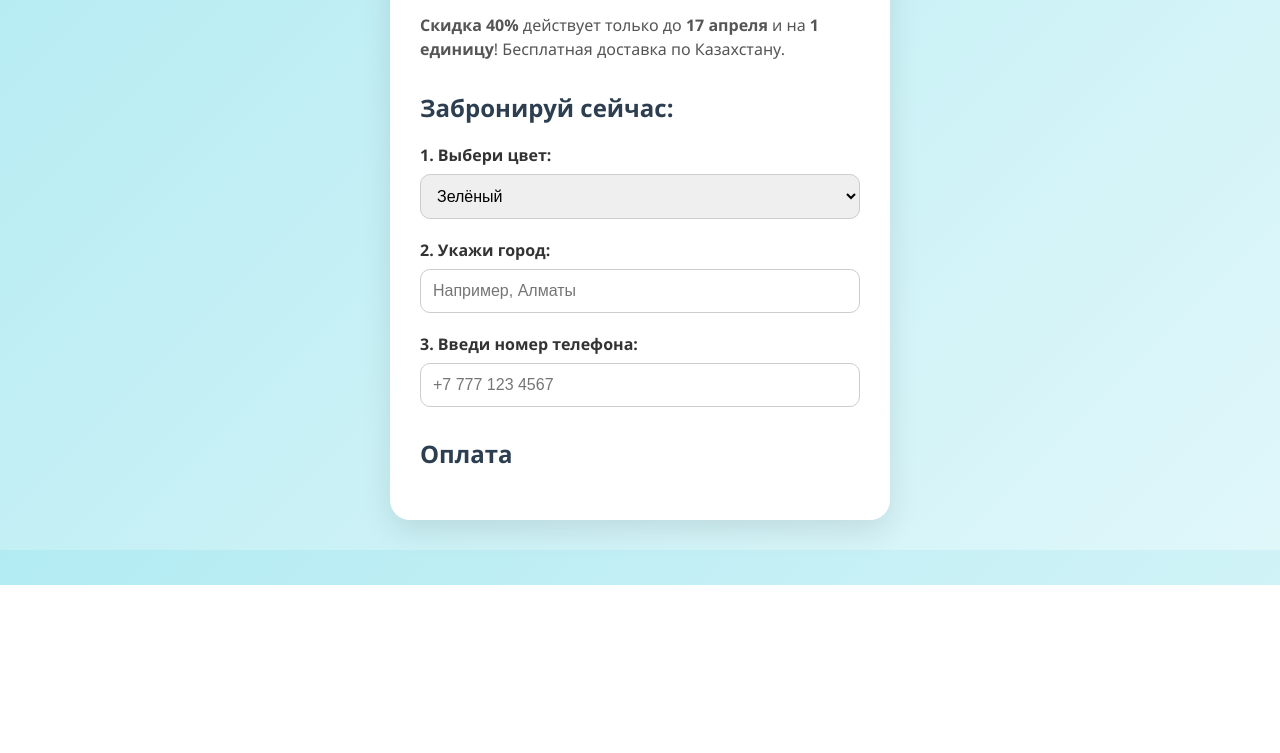
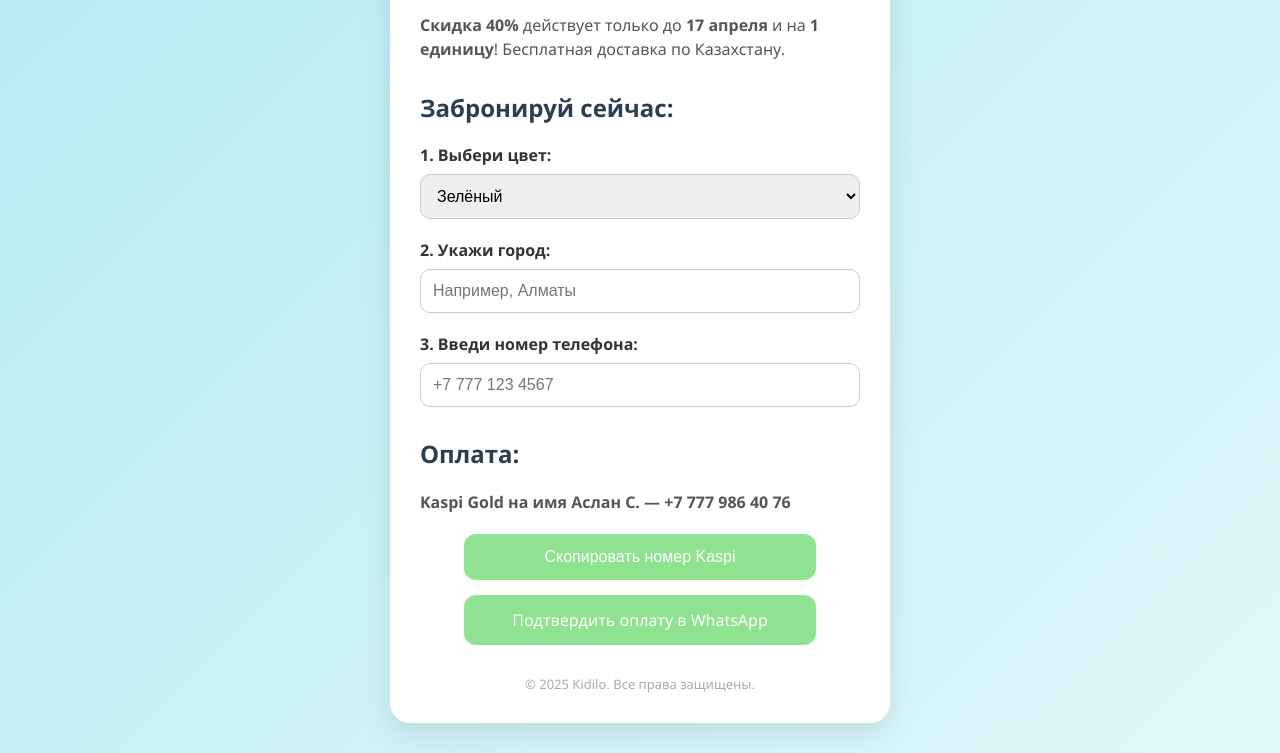
Before and after one commit to Owner131/site, a plain HTML site: page index.html in a window 1280 px wide. Shown: the part 215-968 px from the top of the page. Before the commit the page ends 800 px from the top, so only its background shows below. Drawn offline with Linux system fonts and the light colour scheme.

Commit message:
Update index.html

```diff
--- a/index.html
+++ b/index.html
@@ -5,50 +5,72 @@
   <meta name="viewport" content="width=device-width, initial-scale=1.0"/>
   <title>Kidilo — Предзаказ премиальной коляски</title>
   <style>
-    body {
+    * {
+      box-sizing: border-box;
+    }
+
+    html, body {
+      margin: 0;
+      padding: 0;
       font-family: 'Segoe UI', Tahoma, Geneva, Verdana, sans-serif;
       background: linear-gradient(135deg, #b2ebf2, #e0f7fa);
-      margin: 0;
-      padding: 30px 0;
+      min-height: 100%;
     }
+
+    body {
+      display: block;
+    }
+
+    .wrapper {
+      min-height: 100vh;
+      display: flex;
+      align-items: flex-start;
+      justify-content: center;
+      padding: 30px 15px;
+    }
+
     .container {
       background-color: white;
       border-radius: 20px;
       box-shadow: 0 10px 30px rgba(0,0,0,0.1);
       max-width: 500px;
-      margin: 0 auto;
+      width: 100%;
       padding: 30px;
-      box-sizing: border-box;
     }
+
     h1 {
       text-align: center;
       color: #2c3e50;
       margin-bottom: 10px;
     }
+
     h2 {
       color: #2c3e50;
       margin-top: 30px;
     }
+
     p {
       font-size: 16px;
       color: #555;
       line-height: 1.5;
     }
+
     label {
       display: block;
       margin-top: 20px;
       color: #333;
       font-weight: bold;
     }
+
     input, select {
       width: 100%;
       padding: 12px;
       margin-top: 8px;
       border: 1px solid #ccc;
       border-radius: 10px;
-      box-sizing: border-box;
       font-size: 16px;
     }
+
     .btn-group {
       display: flex;
       flex-direction: column;
@@ -56,6 +78,7 @@
       gap: 15px;
       margin-top: 20px;
     }
+
     .button, .whatsapp {
       width: 80%;
       text-align: center;
@@ -69,18 +92,21 @@
       transition: background-color 0.3s;
       cursor: pointer;
     }
+
     .button:hover, .whatsapp:hover {
       background-color: #76c977;
     }
+
     .footer {
       text-align: center;
-      margin-top: 20px;
+      margin-top: 30px;
       font-size: 13px;
       color: #aaa;
     }
   </style>
 </head>
 <body>
+  <div class="wrapper">
     <div class="container">
       <h1>Суперскидка на Kidilo!</h1>
       <p><strong>Премиальная коляска Kidilo</strong> — ультракомфорт, амортизация, лёгкий вес и стильный дизайн. Идеальна для прогулок в любую погоду.</p>
@@ -100,4 +126,23 @@
       <label>3. Введи номер телефона:</label>
       <input type="tel" placeholder="+7 777 123 4567">
 
-    <h2>Оплата
+      <h2>Оплата:</h2>
+      <p><strong>Kaspi Gold на имя Аслан С. — +7 777 986 40 76</strong></p>
+
+      <div class="btn-group">
+        <button class="button" onclick="navigator.clipboard.writeText('+7 777 986 40 76')">
+          Скопировать номер Kaspi
+        </button>
+
+        <a class="whatsapp" href="https://wa.me/77779864076" target="_blank">
+          Подтвердить оплату в WhatsApp
+        </a>
+      </div>
+
+      <div class="footer">
+        © 2025 Kidilo. Все права защищены.
+      </div>
+    </div>
+  </div>
+</body>
+</html>
```
Lines whose indentation alone changed are shown as unchanged.
